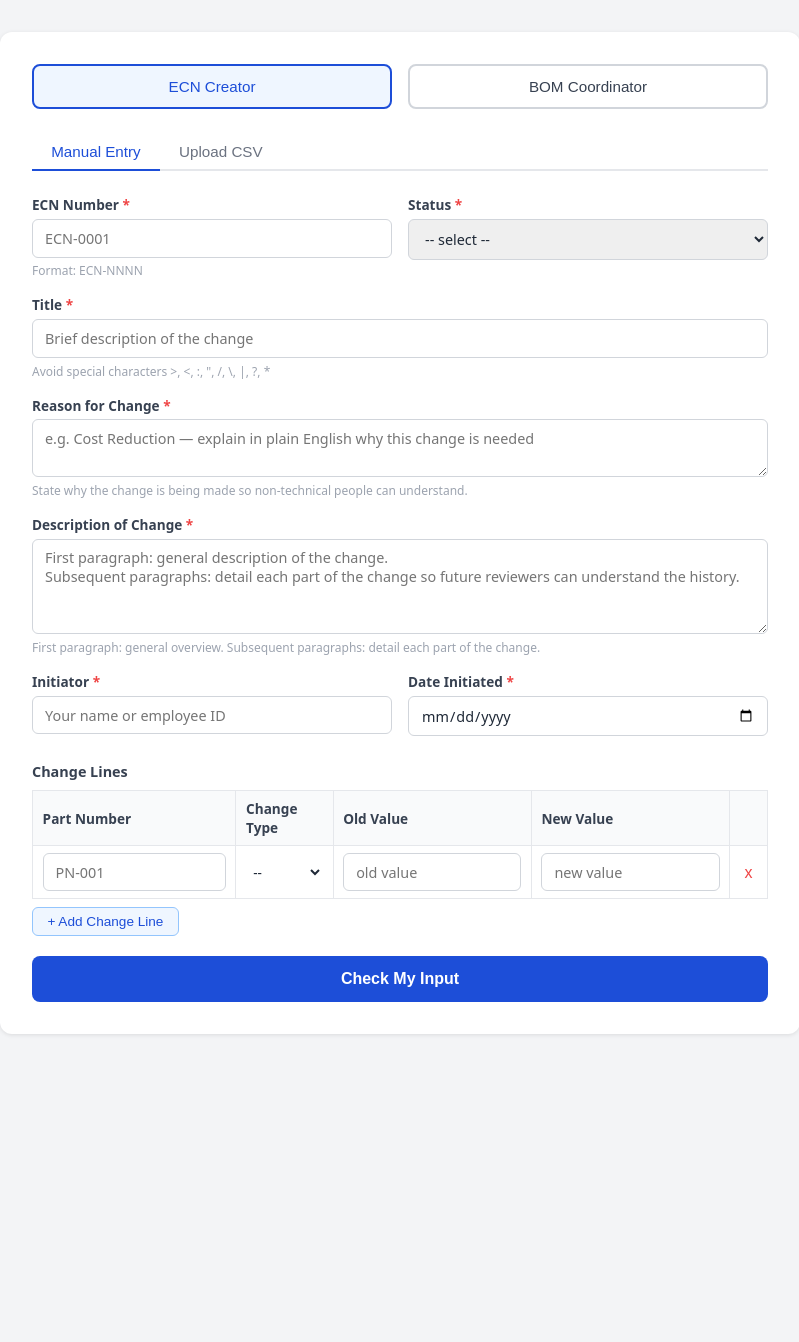
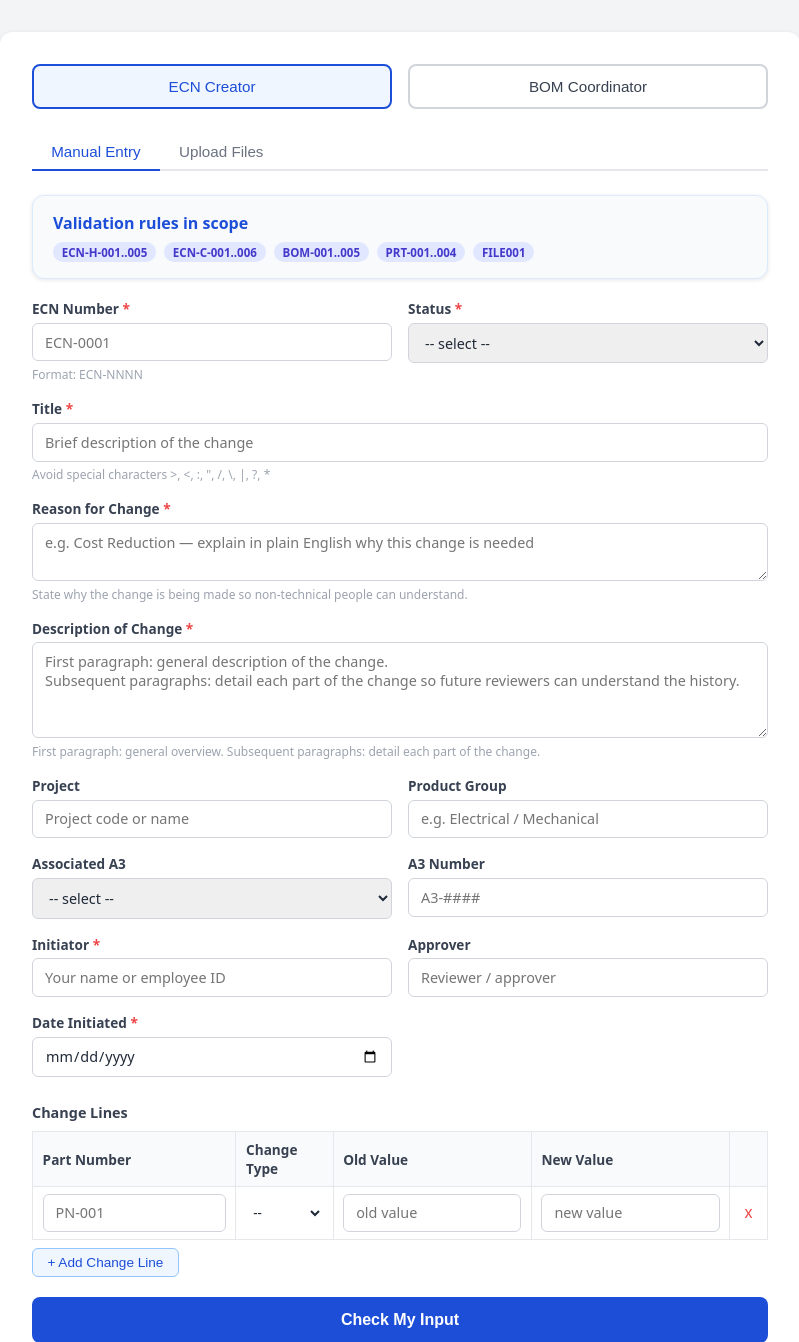
Before and after one commit to Yanshi-Li/ecn-checker-prototype, a Flask app: page / in a window 1280 px wide. Shown: the part 91-1433 px from the top of the page, without its empty margins (240-1039 px from the left). Before the commit the page ends 1126 px from the top, so only its background shows below. Run offline with Flask 3, Linux system fonts and the light colour scheme.

Commit message:
Update ECN workflow form and validation
Allow ECN Creator to capture the full workflow fields and accept the file formats already supported by intake, while restricting BOM Coordinator uploads to BOM-safe formats. This keeps the UI aligned with the validation rules and intake pipeline.

Co-authored-by: Copilot <223556219+Copilot@users.noreply.github.com>

```diff
--- a/scripts/app.py
+++ b/scripts/app.py
@@ -1,16 +1,20 @@
 from __future__ import annotations
+import csv
+import io
 import os
 import sys
-import csv
-import io
+import tempfile
+from pathlib import Path
 
 print("=== app.py starting ===", flush=True)
 
 # Must come before importing ecn_checker
 sys.path.insert(0, os.path.dirname(os.path.abspath(__file__)))
 
-from flask import Flask, request, render_template, jsonify
+from flask import Flask, jsonify, render_template, request
+
 from ecn_checker import run_checks
+from intake import load_file
 
 # Resolve paths relative to repo root, not scripts/
 ROOT = os.path.dirname(os.path.dirname(os.path.abspath(__file__)))
@@ -21,9 +25,88 @@ app = Flask(
 )
 app.config["MAX_CONTENT_LENGTH"] = 5 * 1024 * 1024  # 5 MB limit
 
+ROLE_ALLOWED_EXTENSIONS = {
+    "ecn_creator": {".csv", ".xls", ".xlsx", ".xlsm", ".pdf", ".eml", ".txt"},
+    "bom_coordinator": {".csv", ".xls", ".xlsx", ".xlsm", ".xl"},
+}
 
-def allowed_file(filename: str) -> bool:
-    return "." in filename and filename.rsplit(".", 1)[1].lower() == "csv"
+
+def allowed_file(filename: str, role: str = "ecn_creator") -> bool:
+    if not filename or "." not in filename:
+        return False
+    ext = Path(filename).suffix.lower()
+    return ext in ROLE_ALLOWED_EXTENSIONS.get(role, set())
+
+
+def _csv_from_loaded_row(row: dict[str, object], header: list[str]) -> str:
+    values = []
+    for key in header:
+        value = row.get(key, "")
+        if isinstance(value, (int, float)):
+            value = str(value)
+        elif value is None:
+            value = ""
+        values.append(str(value).replace('"', '""'))
+    return ",".join(header) + "\n" + ",".join(f'"{v}"' for v in values) + "\n"
+
+
+def _normalise_uploaded_data(filename: str, payload: object, role: str) -> tuple[str, str]:
+    stem = Path(filename).stem or "uploaded"
+    if role == "ecn_creator":
+        synthetic_name = f"{stem}_ecn_header.csv"
+        if isinstance(payload, dict):
+            ecn_number = str(payload.get("ecn_id") or payload.get("ecn_number") or "").strip()
+            title = str(payload.get("title") or "ECN Intake").strip()
+            status = str(payload.get("status") or "draft").strip().lower()
+            initiator = str(payload.get("author") or payload.get("initiator") or "Manual review").strip()
+            date_value = str(payload.get("date") or payload.get("date_initiated") or "").strip()
+            reason = str(payload.get("reason_for_change") or payload.get("reason") or payload.get("description") or "").replace('"', '""')
+            description = str(payload.get("description") or "").replace('"', '""')
+            csv_text = (
+                'ecn_number,title,reason_for_change,description,status,initiator,date_initiated\n'
+                f'"{ecn_number}","{title}","{reason}","{description}","{status}","{initiator}","{date_value}"\n'
+            )
+            return synthetic_name, csv_text
+        if isinstance(payload, list):
+            rows = payload or []
+            row = rows[0] if rows else {}
+            csv_text = (
+                'ecn_number,title,reason_for_change,description,status,initiator,date_initiated\n'
+                f'"{row.get("ecn_id", row.get("ecn_number", ""))}",'
+                f'"{row.get("title", "ECN Intake")}",'
+                f'"{row.get("reason_for_change", row.get("reason", ""))}",'
+                f'"{row.get("description", "")}",'
+                f'"{row.get("status", "draft")}",'
+                f'"{row.get("author", row.get("initiator", "Manual review"))}",'
+                f'"{row.get("date", row.get("date_initiated", ""))}"\n'
+            )
+            return synthetic_name, csv_text
+    synthetic_name = f"{stem}_bom.csv"
+    if isinstance(payload, list):
+        rows = payload or []
+        csv_lines = ["part_number,parent_part,quantity,unit_of_measure"]
+        for row in rows:
+            part = str(row.get("part_number") or row.get("part") or "").strip()
+            parent = str(row.get("parent_part") or row.get("parent") or "").strip()
+            qty = str(row.get("quantity") or row.get("qty") or "1").strip()
+            unit = str(row.get("unit") or row.get("unit_of_measure") or row.get("uom") or "ea").strip()
+            if not part:
+                continue
+            csv_lines.append(f'"{part}","{parent}","{qty}","{unit}"')
+        return synthetic_name, "\n".join(csv_lines) + "\n"
+    if isinstance(payload, dict):
+        part = str(payload.get("part_number") or payload.get("part") or "").strip()
+        if not part:
+            part = str(payload.get("item") or "").strip()
+        parent = str(payload.get("parent_part") or payload.get("parent") or "").strip()
+        qty = str(payload.get("quantity") or payload.get("qty") or "1").strip()
+        unit = str(payload.get("unit") or payload.get("unit_of_measure") or payload.get("uom") or "ea").strip()
+        csv_text = (
+            'part_number,parent_part,quantity,unit_of_measure\n'
+            f'"{part}","{parent}","{qty}","{unit}"\n'
+        )
+        return synthetic_name, csv_text
+    return synthetic_name, "part_number,parent_part,quantity,unit_of_measure\n"
 
 
 @app.route("/")
@@ -41,25 +124,53 @@ def upload():
 
     results = []
     file_data = {}
+    accepted_files = 0
 
     for f in uploaded:
-        if not allowed_file(f.filename):
+        name = f.filename or ""
+        if not name or not allowed_file(name, role):
             results.append({
-                "file": f.filename,
+                "file": name or "unnamed",
                 "issues": [{"rule": "UPLOAD", "severity": "error",
-                             "message": "Only CSV files are accepted."}]
+                             "message": f"Only {', '.join(sorted(ROLE_ALLOWED_EXTENSIONS.get(role, set())))} files are accepted for this role."}]
             })
             continue
-        content = f.read().decode("utf-8-sig")
-        file_data[f.filename] = content
+
+        accepted_files += 1
+        file_bytes = f.read()
+        ext = Path(name).suffix.lower()
+        try:
+            if ext == ".csv":
+                content = file_bytes.decode("utf-8-sig")
+                file_data[name] = content
+            else:
+                with tempfile.NamedTemporaryFile(suffix=ext, delete=False) as tmp:
+                    tmp.write(file_bytes)
+                    tmp_path = tmp.name
+                try:
+                    parsed = load_file(tmp_path)
+                finally:
+                    try:
+                        os.unlink(tmp_path)
+                    except OSError:
+                        pass
+                synthetic_name, csv_text = _normalise_uploaded_data(name, parsed, role)
+                file_data[synthetic_name] = csv_text
+        except Exception as exc:  # pragma: no cover - defensive validation path
+            results.append({
+                "file": name,
+                "issues": [{"rule": "UPLOAD", "severity": "error",
+                             "message": f"Unable to parse {name}: {exc}"}]
+            })
+            continue
 
     check_results = run_checks(file_data, role=role)
     results.extend(check_results)
 
     summary = {
-        "total_files": len(uploaded),
+        "total_files": accepted_files,
         "total_issues": sum(len(r.get("issues", [])) for r in results),
-        "errors":   sum(1 for r in results for i in r.get("issues", []) if i["severity"] == "error"),
+        "errors": sum(1 for r in results for i in r.get("issues", []) if i["severity"] == "error"),
         "warnings": sum(1 for r in results for i in r.get("issues", []) if i["severity"] == "warning"),
     }
 
--- a/templates/index.html
+++ b/templates/index.html
@@ -123,7 +123,18 @@
   <!-- Tabs -->
   <div class="tab-row">
     <button class="tab-btn active" onclick="selectTab('manual')" id="tab-manual">Manual Entry</button>
-    <button class="tab-btn" onclick="selectTab('upload')" id="tab-upload">Upload CSV</button>
+    <button class="tab-btn" onclick="selectTab('upload')" id="tab-upload">Upload Files</button>
+  </div>
+
+  <div class="card" style="margin:0 0 1.25rem 0; padding:1rem 1.25rem; width:100%; background:#f8fafc; border:1px solid #dbeafe;">
+    <strong style="display:block; margin-bottom:.5rem; color:#1d4ed8;">Validation rules in scope</strong>
+    <div style="display:flex; flex-wrap:wrap; gap:.5rem; font-size:.8rem; color:#374151;">
+      <span class="badge type">ECN-H-001..005</span>
+      <span class="badge type">ECN-C-001..006</span>
+      <span class="badge type">BOM-001..005</span>
+      <span class="badge type">PRT-001..004</span>
+      <span class="badge type">FILE001</span>
+    </div>
   </div>
 
   <!-- ECN MANUAL ENTRY -->
@@ -167,9 +178,33 @@
           <span class="field-error" id="err-ecn-description">Description of Change is required</span>
         </div>
         <div class="form-group">
+          <label for="ecn-project">Project</label>
+          <input type="text" id="ecn-project" placeholder="Project code or name" />
+        </div>
+        <div class="form-group">
+          <label for="ecn-product-group">Product Group</label>
+          <input type="text" id="ecn-product-group" placeholder="e.g. Electrical / Mechanical" />
+        </div>
+        <div class="form-group">
+          <label for="ecn-associated-a3">Associated A3</label>
+          <select id="ecn-associated-a3">
+            <option value="">-- select --</option>
+            <option value="yes">Yes</option>
+            <option value="no">No</option>
+          </select>
+        </div>
+        <div class="form-group">
+          <label for="ecn-a3-number">A3 Number</label>
+          <input type="text" id="ecn-a3-number" placeholder="A3-####" />
+        </div>
+        <div class="form-group">
           <label for="ecn-initiator">Initiator <span style="color:#ef4444">*</span></label>
           <input type="text" id="ecn-initiator" placeholder="Your name or employee ID" />
           <span class="field-error" id="err-ecn-initiator">Initiator is required</span>
+        </div>
+        <div class="form-group">
+          <label for="ecn-approver">Approver</label>
+          <input type="text" id="ecn-approver" placeholder="Reviewer / approver" />
         </div>
         <div class="form-group">
           <label for="ecn-date">Date Initiated <span style="color:#ef4444">*</span></label>
@@ -274,9 +309,9 @@
   <!-- UPLOAD CSV -->
   <div class="tab-panel" id="panel-upload">
     <div class="drop-zone" id="drop-zone">
-      <input type="file" id="file-input" multiple accept=".csv" />
+      <input type="file" id="file-input" multiple accept=".csv,.xls,.xlsx,.xlsm,.pdf,.eml,.txt,.xl" />
       <div class="icon">Upload</div>
-      <p><strong>Click to browse</strong> or drag and drop CSV files here</p>
+      <p><strong>Click to browse</strong> or drag and drop files here</p>
       <p class="hint" id="role-hint">Accepts: ecn_header, ecn_changes CSV files</p>
     </div>
     <div id="file-list"></div>
@@ -340,8 +375,12 @@
 
   // ── Role ──────────────────────────────────────────────────────────
   const ROLE_HINTS = {
-    ecn_creator:     "Accepts: ecn_header, ecn_changes CSV files",
-    bom_coordinator: "Accepts: bom, parts CSV files",
+    ecn_creator:     "Accepts: CSV, PDF, XLS, XLSX, XLSM, EML, TXT files",
+    bom_coordinator: "Accepts: CSV, XL, XLS, XLSX files only",
+  };
+  const ROLE_ACCEPTED_EXTENSIONS = {
+    ecn_creator: [".csv", ".xls", ".xlsx", ".xlsm", ".pdf", ".eml", ".txt", ".xl"],
+    bom_coordinator: [".csv", ".xls", ".xlsx", ".xlsm", ".xl"],
   };
   function selectRole(btn) {
     document.querySelectorAll(".role-btn").forEach(b => b.classList.remove("active"));
@@ -349,6 +388,8 @@
     const role = btn.dataset.role;
     document.getElementById("role-input").value = role;
     document.getElementById("role-hint").textContent = ROLE_HINTS[role];
+    const fileInput = document.getElementById("file-input");
+    fileInput.accept = ROLE_ACCEPTED_EXTENSIONS[role].join(",");
     const manualTab = document.getElementById("tab-manual");
     if (role === "bom_coordinator") {
       manualTab.style.display = "";
@@ -444,10 +485,15 @@
     const title       = document.getElementById("ecn-title").value.trim();
     const reason      = document.getElementById("ecn-reason").value.trim();
     const description = document.getElementById("ecn-description").value.trim();
+    const project     = document.getElementById("ecn-project").value.trim();
+    const productGroup= document.getElementById("ecn-product-group").value.trim();
+    const associatedA3 = document.getElementById("ecn-associated-a3").value.trim();
+    const a3Number    = document.getElementById("ecn-a3-number").value.trim();
     const initiator   = document.getElementById("ecn-initiator").value.trim();
+    const approver    = document.getElementById("ecn-approver").value.trim();
     const date        = document.getElementById("ecn-date").value.trim();
-    const headerCSV = ["ecn_number,title,reason_for_change,description,status,initiator,date_initiated",
-      `"${ecnNum}","${title}","${reason.replace(/"/g,'""')}","${description.replace(/"/g,'""')}","${status}","${initiator}","${date}"`].join("\n");
+    const headerCSV = ["ecn_number,title,reason_for_change,description,status,initiator,date_initiated,project,product_group,associated_a3,a3_number,approver",
+      `"${ecnNum}","${title}","${reason.replace(/"/g,'""')}","${description.replace(/"/g,'""')}","${status}","${initiator}","${date}","${project}","${productGroup}","${associatedA3}","${a3Number}","${approver}"`].join("\n");
     const rows = [];
     document.querySelectorAll("#changes-body tr").forEach(tr => {
       const cells = tr.querySelectorAll("input, select");
@@ -484,8 +530,14 @@
   dropZone.addEventListener("dragleave", () => dropZone.classList.remove("dragover"));
   dropZone.addEventListener("drop", e => { e.preventDefault(); dropZone.classList.remove("dragover"); addFiles(e.dataTransfer.files); });
   function addFiles(list) {
+    const role = document.getElementById("role-input").value || "ecn_creator";
+    const allowed = ROLE_ACCEPTED_EXTENSIONS[role] || [".csv"];
     for (const f of list) {
-      if (!f.name.toLowerCase().endsWith(".csv")) continue;
+      const ext = f.name.slice(f.name.lastIndexOf(".")).toLowerCase();
+      if (!allowed.includes(ext)) {
+        alert(`This role only accepts: ${allowed.join(", ")}.`);
+        continue;
+      }
       if (selectedFiles.some(x => x.name === f.name)) continue;
       selectedFiles.push(f);
     }
```
